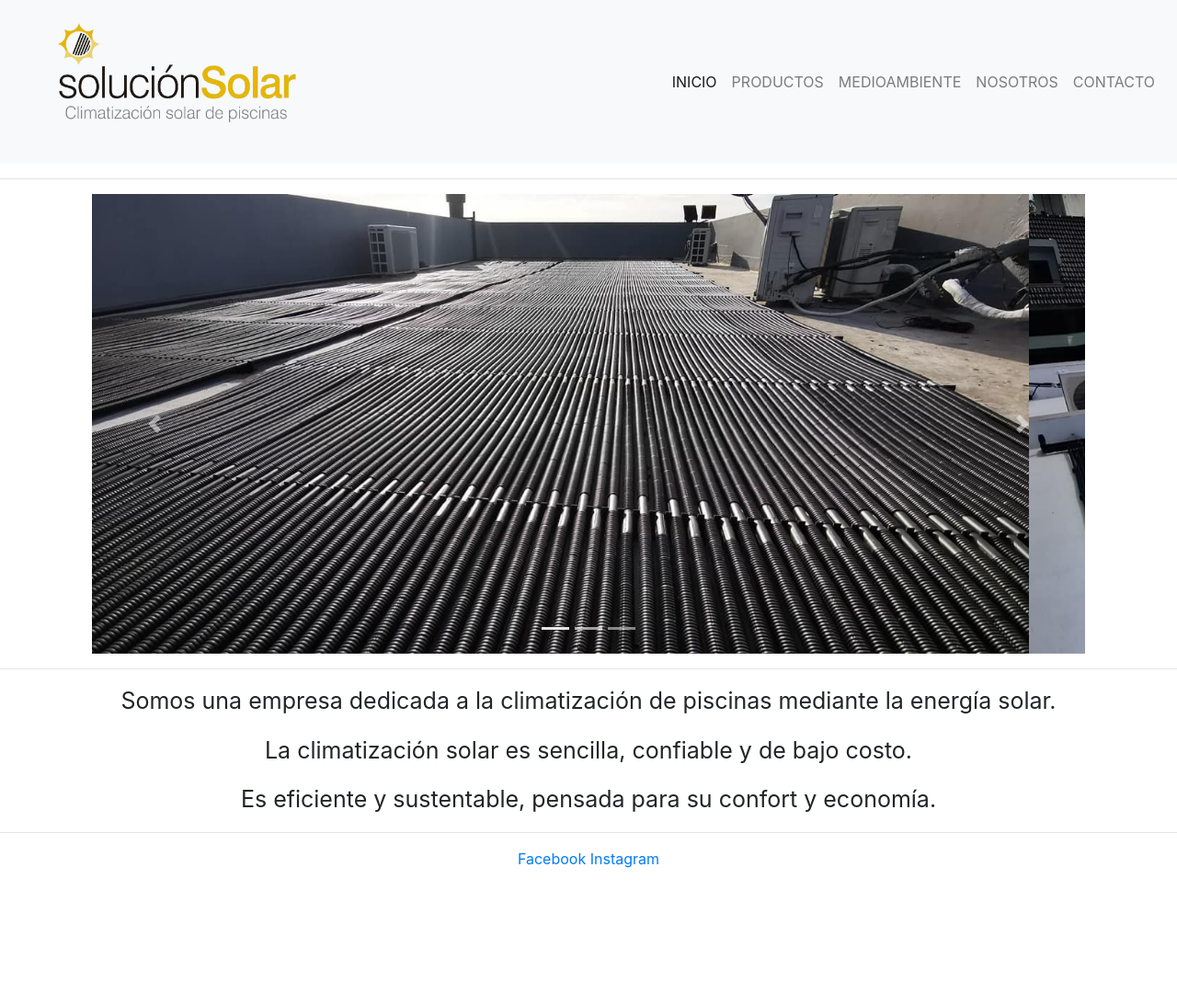
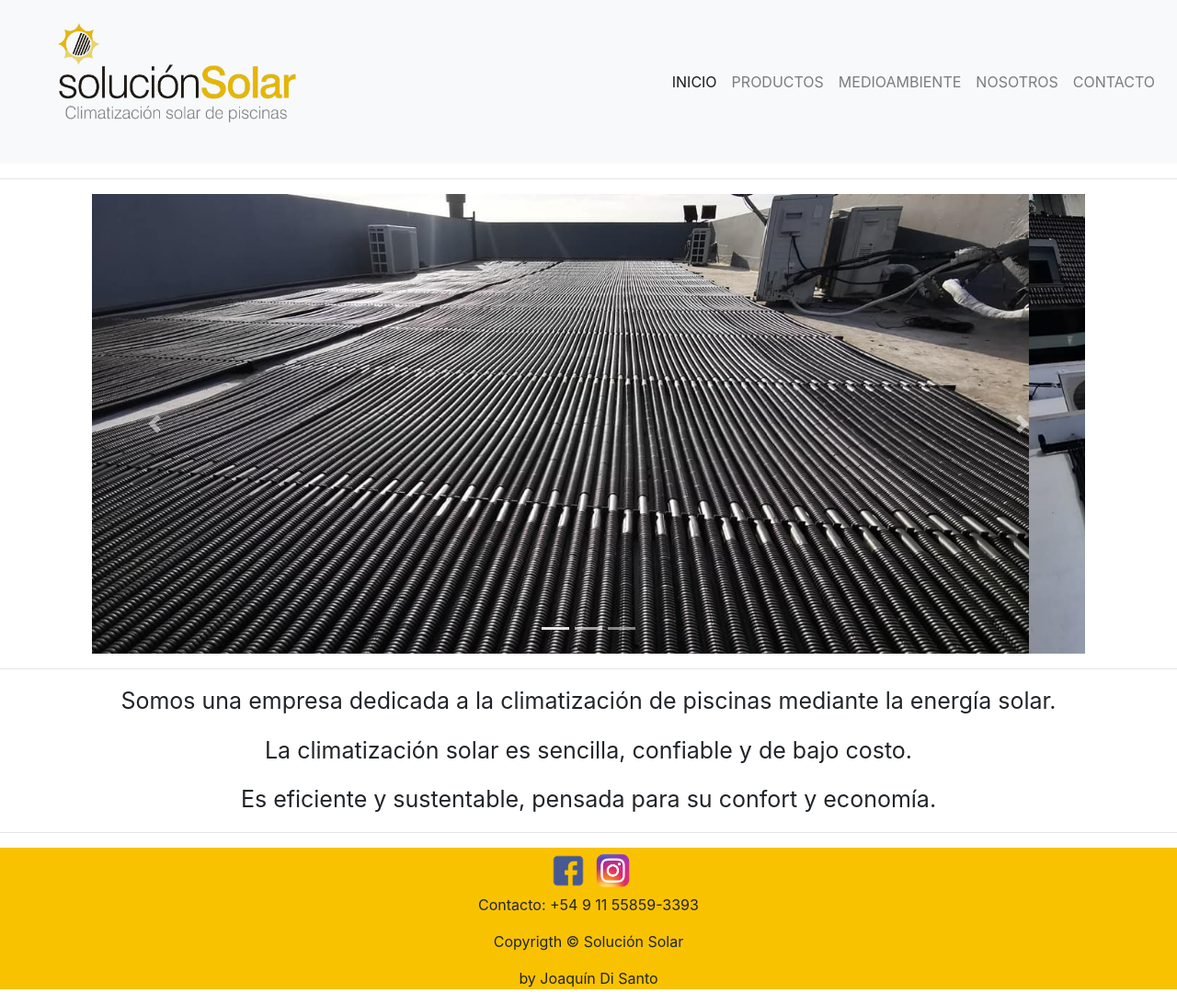
Before and after one commit to joacodisanto/solucionsolar, a website: page index.html in a window 1280 px wide. Shown: the whole page at 92% size. Before the commit the page ends 946 px from the top, so only its background shows below. Drawn offline with nearby package versions, Linux system fonts and the light colour scheme.

Commit message:
actualicé archivos

```diff
--- a/css/estilos.css
+++ b/css/estilos.css
@@ -52,5 +52,6 @@ article {
   text-align: center; }
 
 footer {
-  text-align: center;
-  font-size: 16px; }
+  text-align: center;;
+  font-size: 16px;
+  background-color: #f9c201;}
--- a/index.html
+++ b/index.html
@@ -72,8 +72,11 @@
         <p>Es eficiente y sustentable, pensada para su confort y economía.</p>
     </section>
     <hr>
-    <footer class="container">
-        <a href="https://m.facebook.com/Solucionsolar-1487167144870408/">Facebook</a> <a href="https://www.instagram.com/solucionsol_ar/">Instagram</a> <!-- redes sociales -->
+    <footer class="footer">
+        <a href="https://m.facebook.com/Solucionsolar-1487167144870408/"><img src="img/logo_fb.png" alt="" width="50 px"></a> <a href="https://www.instagram.com/solucionsol_ar/"><img src="img/logo_ig.jpg" alt="" width="40 px"></a> <!-- redes sociales -->
+        <p>Contacto: +54 9 11 55859-3393</P>
+        <p>Copyrigth © Solución Solar</p>
+        <p>by Joaquín Di Santo</p>
     </footer>
     <script src="https://code.jquery.com/jquery-3.5.1.slim.min.js" integrity="sha384-DfXdz2htPH0lsSSs5nCTpuj/zy4C+OGpamoFVy38MVBnE+IbbVYUew+OrCXaRkfj" crossorigin="anonymous"></script>
     <script src="https://cdn.jsdelivr.net/npm/popper.js@1.16.1/dist/umd/popper.min.js" integrity="sha384-9/reFTGAW83EW2RDu2S0VKaIzap3H66lZH81PoYlFhbGU+6BZp6G7niu735Sk7lN" crossorigin="anonymous"></script>
```
Also changed, not shown: pages/contacto.html (+6 -3 lines), pages/medioambiente.html (+5 -2 lines), pages/nosotros.html (+5 -2 lines), pages/productos.html (+5 -2 lines), img/logo_fb.png (added), img/logo_ig.jpg (added).
